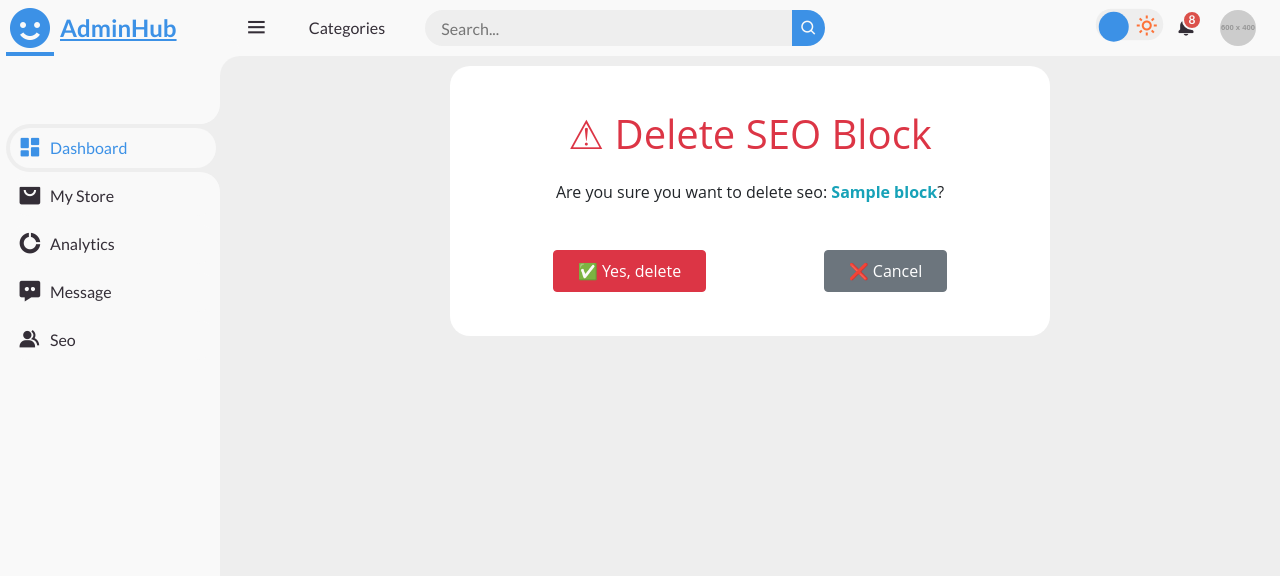
After one commit to Bohdan11Dii/cinema-management-system, a Django app: page /admin_panel/seo_block/delete/1 in a window 1280 px wide. The commit adds this page. Shown: the top 576 px of the page. Run offline with Django 5.2, Linux system fonts and the light colour scheme; tables that the repository leaves empty hold one stand-in row (values such as "Sample post"); grey boxes labelled with a size stand in for pictures from a placeholder-image service; some libraries are stand-ins or nearby versions.

Commit message:
Realized the full CRUD for Seo

```diff
--- a/admin_panel/templates/base.html
+++ b/admin_panel/templates/base.html
@@ -53,6 +53,6 @@
         crossorigin="anonymous"></script>
 
 <script src="{% static 'js/script.js' %}"></script>
-<script href='https://unpkg.com/boxicons@2.1.4/dist/boxicons.js'></script>
+<script src='https://unpkg.com/boxicons@2.1.4/dist/boxicons.js'></script>
 </body>
 </html>
--- /dev/null
+++ b/admin_panel/templates/seo/seo_confirm_delete.html
@@ -0,0 +1,33 @@
+{% extends "base.html" %}
+
+{% block content %}
+  <div class="container d-flex justify-content-center align-items-center min-vh-100" style="margin-top: 10px">
+    <div class="card shadow-lg border-0 p-4" style="max-width: 600px; width: 100%; border-radius: 20px;">
+      <div class="card-body text-center">
+
+        <h1 class="mb-4 text-danger fw-bold">⚠ Delete SEO Block</h1>
+
+        <p class="fs-5">
+          Are you sure you want to delete seo:
+          <strong class="text-info">{{ object.title }}</strong>?
+        </p>
+
+        <!-- Відступ зверху -->
+        <form action="" method="POST" class="mt-5">
+          {% csrf_token %}
+          <!-- Відступи між кнопками -->
+          <div class="d-flex" style="justify-content: space-around; flex-wrap: wrap">
+            <input type="submit" value="✅ Yes, delete" class="btn btn-danger px-4 py-2 fw-semibold me-3">
+            <a href="{% url 'admin_panel:seo_block_list' %}" class="btn btn-secondary px-4 py-2 fw-semibold">
+              ❌ Cancel
+            </a>
+          </div>
+        </form>
+
+      </div>
+    </div>
+  </div>
+
+
+
+{% endblock %}
--- a/admin_panel/templates/seo/seo_form.html
+++ b/admin_panel/templates/seo/seo_form.html
@@ -4,7 +4,7 @@
 {% block content %}
 
   <div class="container mt-5">
-    <h2 class="mb-4" style="text-align: center">Додати / Редагувати SEO блок</h2>
+    <h2 class="mb-4" style="text-align: center">{{ object|yesno:"Update,Create" }} SEO блок</h2>
     <form method="post" class="seo-form">
       {% csrf_token %}
 
--- a/admin_panel/templates/seo/seo_list.html
+++ b/admin_panel/templates/seo/seo_list.html
@@ -23,8 +23,8 @@
           <td>{{ seo.title }}</td>
           <td>{{ seo.keywords }}</td>
           <td>
-            <a href="#" class="btn btn-outline-warning" >Редагувати</a>
-            <a href="#" class="btn btn-outline-danger">Видалити</a>
+            <a href="{% url 'admin_panel:seo_block_update' seo.id %}" class="btn btn-outline-warning" >Редагувати</a>
+            <a href="{% url 'admin_panel:seo_block_delete' seo.id %}" class="btn btn-outline-danger">Видалити</a>
           </td>
         </tr>
       {% empty %}
--- a/admin_panel/urls.py
+++ b/admin_panel/urls.py
@@ -1,10 +1,12 @@
 from django.urls import path
-from admin_panel.views import hello_world, SeoBlockListView, SeoBlockCreateView
+from admin_panel.views import hello_world, SeoBlockListView, SeoBlockCreateView, SeoBlockUpdateView, SeoBlockDeleteView
 
 urlpatterns = [
     path("", hello_world, name="hello_world"),
     path("seo_block/", SeoBlockListView.as_view(), name="seo_block_list"),
-    path("seo_block/create?", SeoBlockCreateView.as_view(), name="seo_block_create"),
+    path("seo_block/create/", SeoBlockCreateView.as_view(), name="seo_block_create"),
+    path("seo_block/update/<int:pk>", SeoBlockUpdateView.as_view(), name="seo_block_update"),
+    path("seo_block/delete/<int:pk>", SeoBlockDeleteView.as_view(), name="seo_block_delete"),
 ]
 
 app_name = "admin_panel"
--- a/admin_panel/views/seo.py
+++ b/admin_panel/views/seo.py
@@ -16,3 +16,15 @@ class SeoBlockCreateView(generic.CreateView):
     template_name = "seo/seo_form.html"
     form_class = SeoForm
     success_url = reverse_lazy("admin_panel:seo_block_list")
+
+
+class SeoBlockUpdateView(generic.UpdateView):
+    model = SeoBlock
+    form_class = SeoForm
+    template_name = "seo/seo_form.html"
+    success_url = reverse_lazy("admin_panel:seo_block_list")
+
+class SeoBlockDeleteView(generic.DeleteView):
+    model = SeoBlock
+    template_name = "seo/seo_confirm_delete.html"
+    success_url = reverse_lazy("admin_panel:seo_block_list")
```
